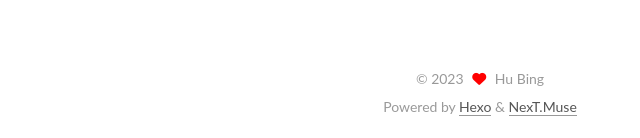
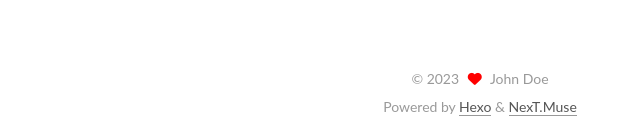
Before and after one commit to LearnerHB/LearnerHB.github.io, a plain HTML site: page 2023/01/01/hello-world/index.html in a window 1280 px wide. Shown: the part 1232-1370 px from the top of the page, 320-960 px from the left. Drawn offline with nearby package versions, Linux system fonts and the light colour scheme.

Commit message:
Site updated: 2023-01-01 21:55:05

```diff
--- a/2023/01/01/hello-world/index.html
+++ b/2023/01/01/hello-world/index.html
@@ -28,7 +28,7 @@
 <meta property="og:locale" content="en_US">
 <meta property="article:published_time" content="2023-01-01T09:13:28.471Z">
 <meta property="article:modified_time" content="2023-01-01T09:13:28.471Z">
-<meta property="article:author" content="Hu Bing">
+<meta property="article:author" content="John Doe">
 <meta name="twitter:card" content="summary">
 
 
@@ -112,7 +112,7 @@
 
         <div class="site-overview-wrap sidebar-panel">
           <div class="site-author animated" itemprop="author" itemscope itemtype="http://schema.org/Person">
-  <p class="site-author-name" itemprop="name">Hu Bing</p>
+  <p class="site-author-name" itemprop="name">John Doe</p>
   <div class="site-description" itemprop="description"></div>
 </div>
 <div class="site-state-wrap animated">
@@ -151,7 +151,7 @@
 
     <span hidden itemprop="author" itemscope itemtype="http://schema.org/Person">
       <meta itemprop="image" content="/images/avatar.gif">
-      <meta itemprop="name" content="Hu Bing">
+      <meta itemprop="name" content="John Doe">
     </span>
 
     <span hidden itemprop="publisher" itemscope itemtype="http://schema.org/Organization">
@@ -235,7 +235,7 @@
   <span class="with-love">
     <i class="fa fa-heart"></i>
   </span>
-  <span class="author" itemprop="copyrightHolder">Hu Bing</span>
+  <span class="author" itemprop="copyrightHolder">John Doe</span>
 </div>
   <div class="powered-by">Powered by <a href="https://hexo.io/" rel="noopener" target="_blank">Hexo</a> & <a href="https://theme-next.js.org/muse/" rel="noopener" target="_blank">NexT.Muse</a>
   </div>
```
Also changed, not shown: archives/2023/01/index.html (+3 -3 lines), archives/2023/index.html (+3 -3 lines), archives/index.html (+3 -3 lines), index.html (+4 -4 lines).
